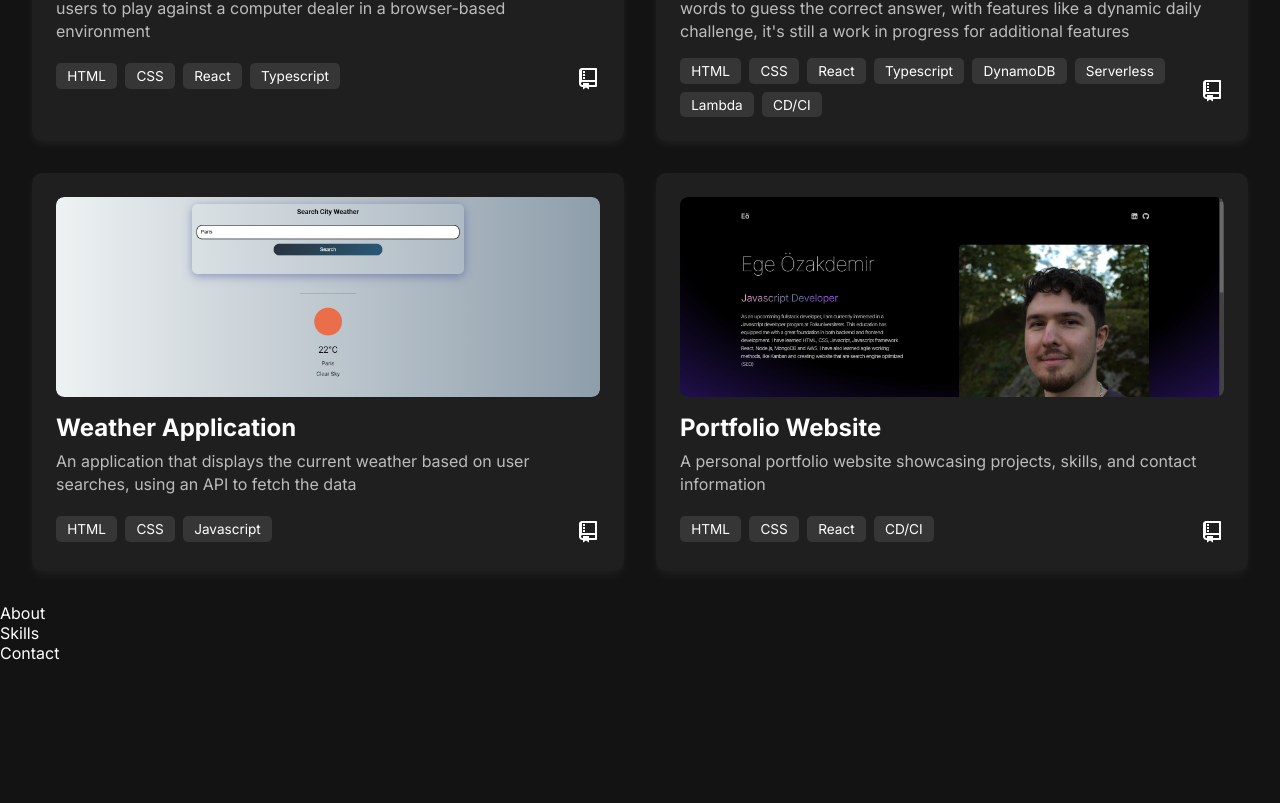
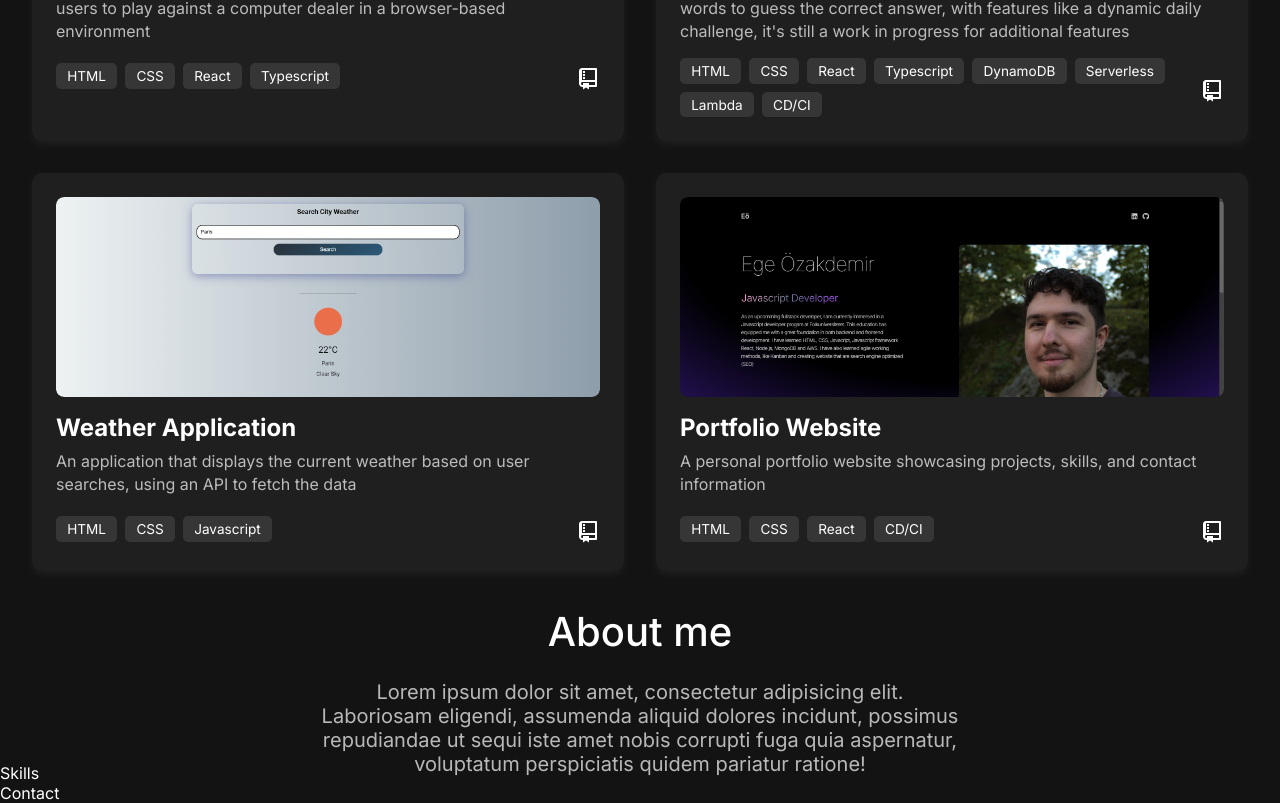
Before and after one commit to Egeeoz/portfolio-2.0, a React app: page / in a window 1280 px wide. Shown: the part 1134-1937 px from the top of the page. Before the commit the page ends 1797 px from the top, so only its background shows below. Built offline with nearby package versions, Linux system fonts and the light colour scheme; the HTML template or start-up script is replaced by a standard one.

Commit message:
create about section

```diff
--- a/src/components/about/About.jsx
+++ b/src/components/about/About.jsx
@@ -1,7 +1,17 @@
-import React from 'react';
+import styles from './About.module.css';
 
 const About = () => {
-  return <div>About</div>;
+  return (
+    <section className={styles.aboutContainer}>
+      <h1>About me</h1>
+      <p className={styles.aboutText}>
+        Lorem ipsum dolor sit amet, consectetur adipisicing elit. Laboriosam
+        eligendi, assumenda aliquid dolores incidunt, possimus repudiandae ut
+        sequi iste amet nobis corrupti fuga quia aspernatur, voluptatum
+        perspiciatis quidem pariatur ratione!
+      </p>
+    </section>
+  );
 };
 
 export default About;
--- a/src/components/about/About.module.css
+++ b/src/components/about/About.module.css
@@ -0,0 +1,21 @@
+.aboutContainer {
+  display: flex;
+  justify-content: center;
+  flex-direction: column;
+  height: 20vh;
+  text-align: center;
+  gap: 1.5rem;
+}
+
+.aboutContainer h1 {
+  padding-top: 1rem;
+  font-weight: 500;
+  font-size: 40px;
+}
+
+.aboutText {
+  color: var(--foreground-dim);
+  margin: 0 auto;
+  width: 50%;
+  font-size: 20px;
+}
```
